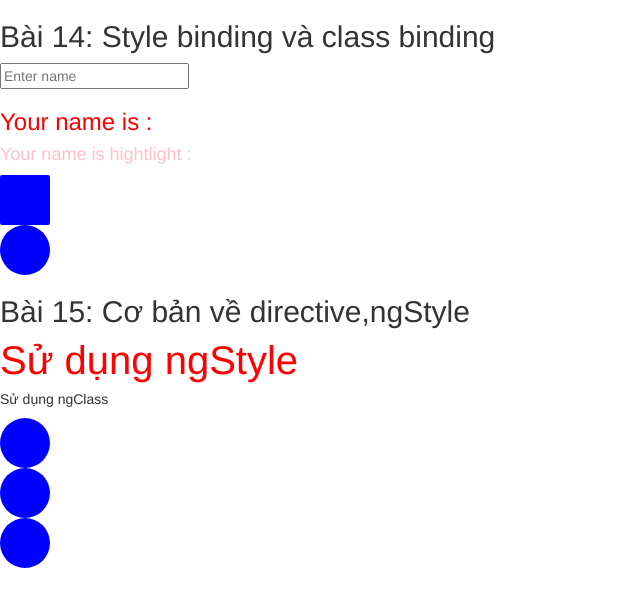
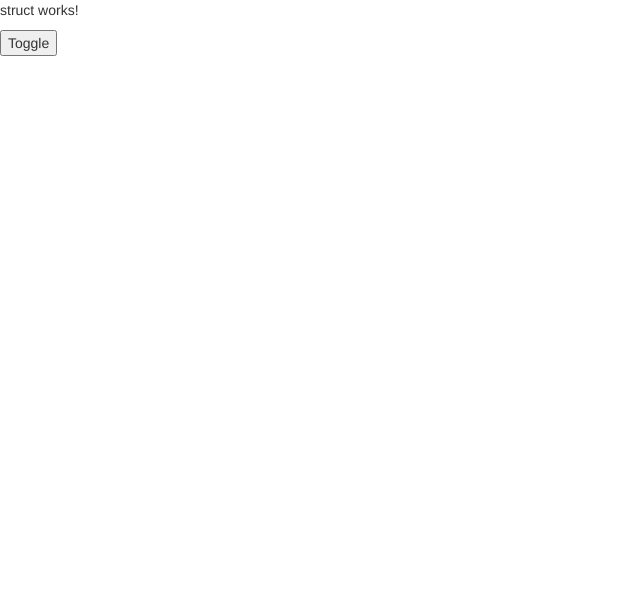
Before and after one commit to ThienBinhHY/LearnAngular4, an Angular app: page / in a window 1280 px wide. Shown: the top 606 px of the page, without its empty margins (0-640 px from the left). Built offline with nearby package versions, Linux system fonts and the light colour scheme.

Commit message:
tìm hiểu sử dụng *ngIf

```diff
--- a/src/app/app.component.html
+++ b/src/app/app.component.html
@@ -1,3 +1,4 @@
 <!--<app-word>/</app-word>
 <app-book>/</app-book>-->
-<app-user-form></app-user-form>
+<!--<app-user-form></app-user-form>-->
+<app-struct></app-struct>
--- a/src/app/app.module.ts
+++ b/src/app/app.module.ts
@@ -6,6 +6,7 @@
 import { WordComponent } from './word/word.component';
 import { BookComponent } from './book/book.component';
 import { UserFormComponent } from './user-form/user-form.component';
+import { StructComponent } from './struct/struct.component';
 
 @NgModule({
   declarations: [
@@ -13,6 +14,7 @@
     WordComponent,
     BookComponent,
     UserFormComponent,
+    StructComponent,
 ],
   imports: [
     BrowserModule,
--- /dev/null
+++ b/src/app/struct/struct.component.html
@@ -0,0 +1,4 @@
+<p *ngIf = "isShow">
+  struct works!
+</p>
+<button (click) = "clickToggle()"> Toggle</button>
--- /dev/null
+++ b/src/app/struct/struct.component.ts
@@ -0,0 +1,18 @@
+import { Component, OnInit } from '@angular/core';
+
+@Component({
+  selector: 'app-struct',
+  templateUrl: './struct.component.html',
+  styleUrls: ['./struct.component.css']
+})
+export class StructComponent implements OnInit {
+  isShow = true;
+  constructor() { }
+
+  ngOnInit() {
+  }
+
+  clickToggle(){
+    this.isShow = !this.isShow;
+  }
+}
```
Also changed, not shown: src/app/struct/struct.component.css (added), 1 other file (tests, documents, lock files or other folders).
